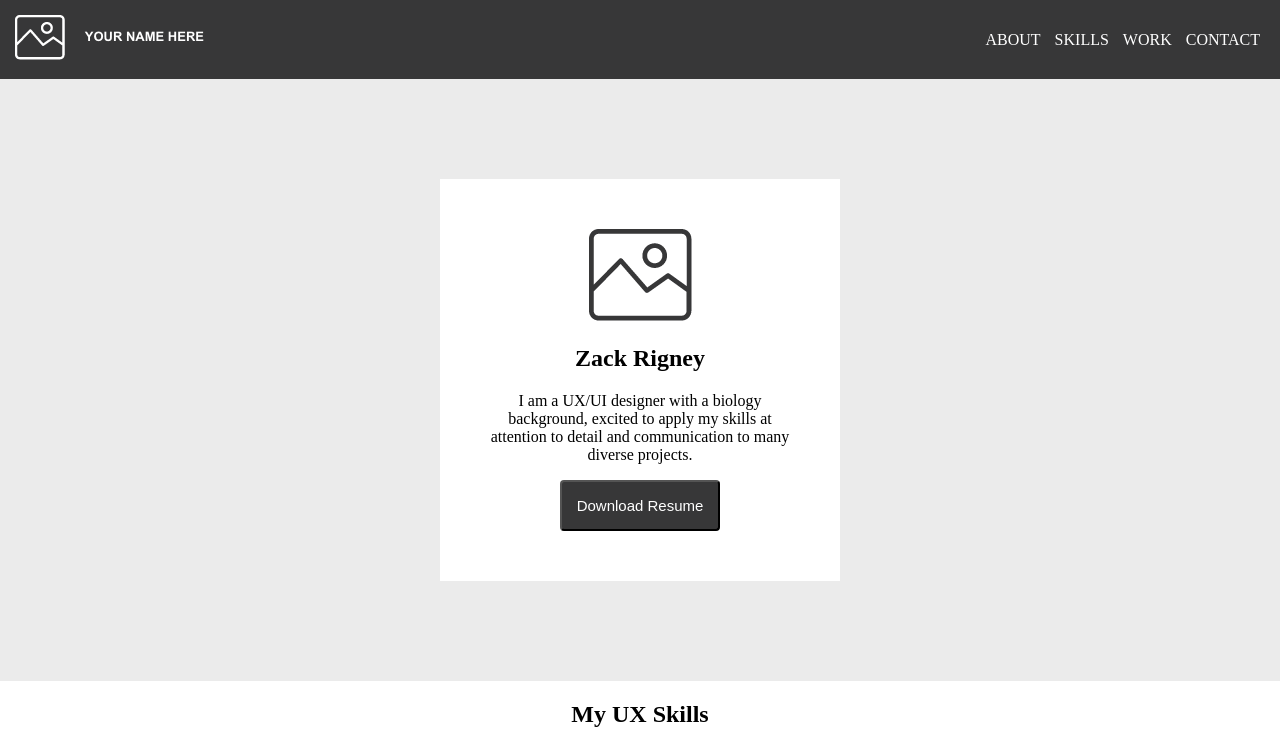
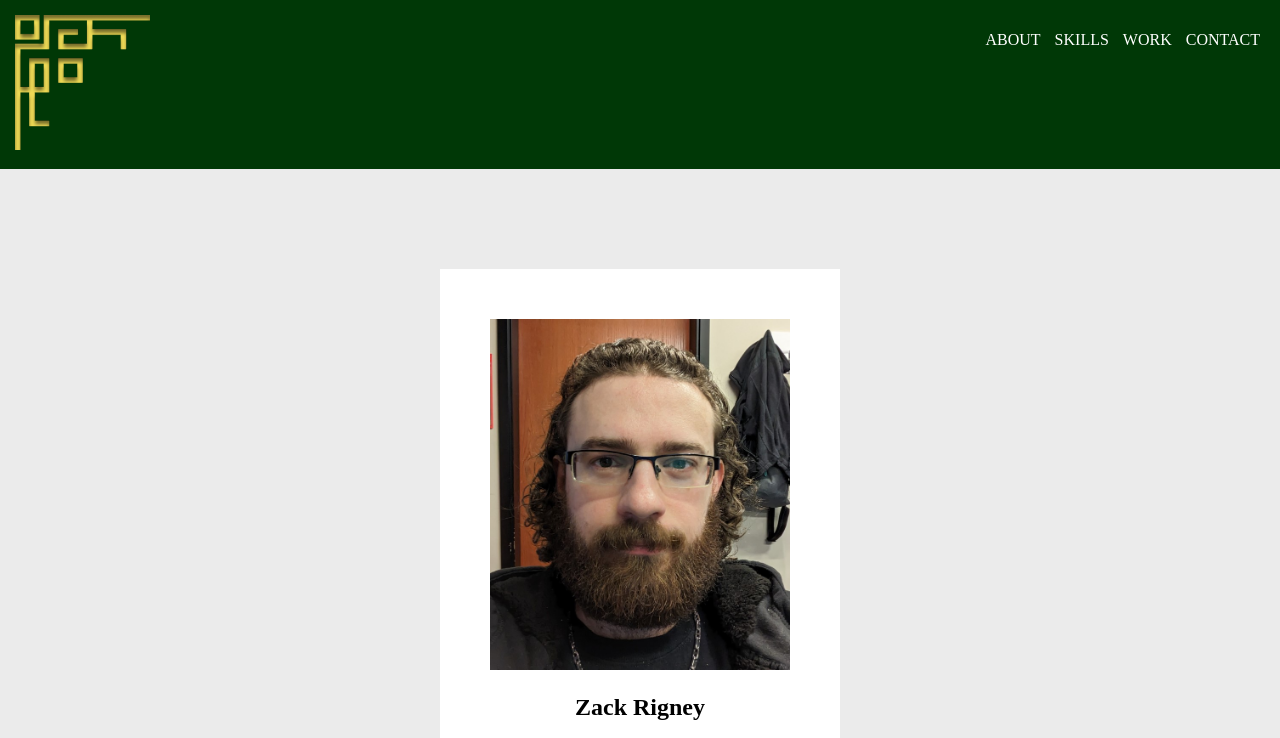
Before and after one commit to zmrigney/UX_UI_HW_18, a plain HTML site: page UX_UI_HW_18/Unit_17_HW_Template/index.html in a window 1280 px wide. Shown: the top 738 px of the page. Drawn offline with Linux system fonts and the light colour scheme.

Commit message:
Add files via upload

```diff
--- a/UX_UI_HW_18/Unit_17_HW_Template/css/style.css
+++ b/UX_UI_HW_18/Unit_17_HW_Template/css/style.css
@@ -2,7 +2,7 @@ body {
   margin: 0;
 }
 header {
-  background-color: #373738;
+  background-color: #003806;
   padding: 15px;
 }
 header ul {
@@ -20,6 +20,9 @@ header p {
   background-color: #EBEBEB;
   padding: 100px 15px;
 }
+.HeroImage {
+  max-width: 300px;
+}
 .content {
   max-width: 300px;
   margin: 0 auto;
@@ -35,7 +38,7 @@ button {
   border-radius: 4px;
 }
 footer {
-  background-color: #373738;
+  background-color: #003806;
   padding: 5px;
   color: white;
 }
--- a/UX_UI_HW_18/Unit_17_HW_Template/index.html
+++ b/UX_UI_HW_18/Unit_17_HW_Template/index.html
@@ -6,7 +6,7 @@
   </head>
   <body>
     <header>
-      <img src="images/logo.png">
+      <img src="images/ArtDecoCorner 1.png">
       <ul>
         <li>ABOUT</li>
         <li>SKILLS</li>
@@ -16,7 +16,7 @@
     </header>
     <section class="heroImg">
       <div class="content">
-        <img src="images/placeholder_picture.png">
+        <img class="HeroImage" src="images/HeroImh.jpg">
         <h1>Zack Rigney</h1>
         <p>I am a UX/UI designer with a biology background, excited to apply my skills at attention to detail and communication to many diverse projects.</p>
         <button>Download Resume</button>
```
Also changed, not shown: UX_UI_HW_18/Unit_17_HW_Template/images/ArtDecoCorner 1.png (added), UX_UI_HW_18/Unit_17_HW_Template/images/HeroImh.jpg (added).
